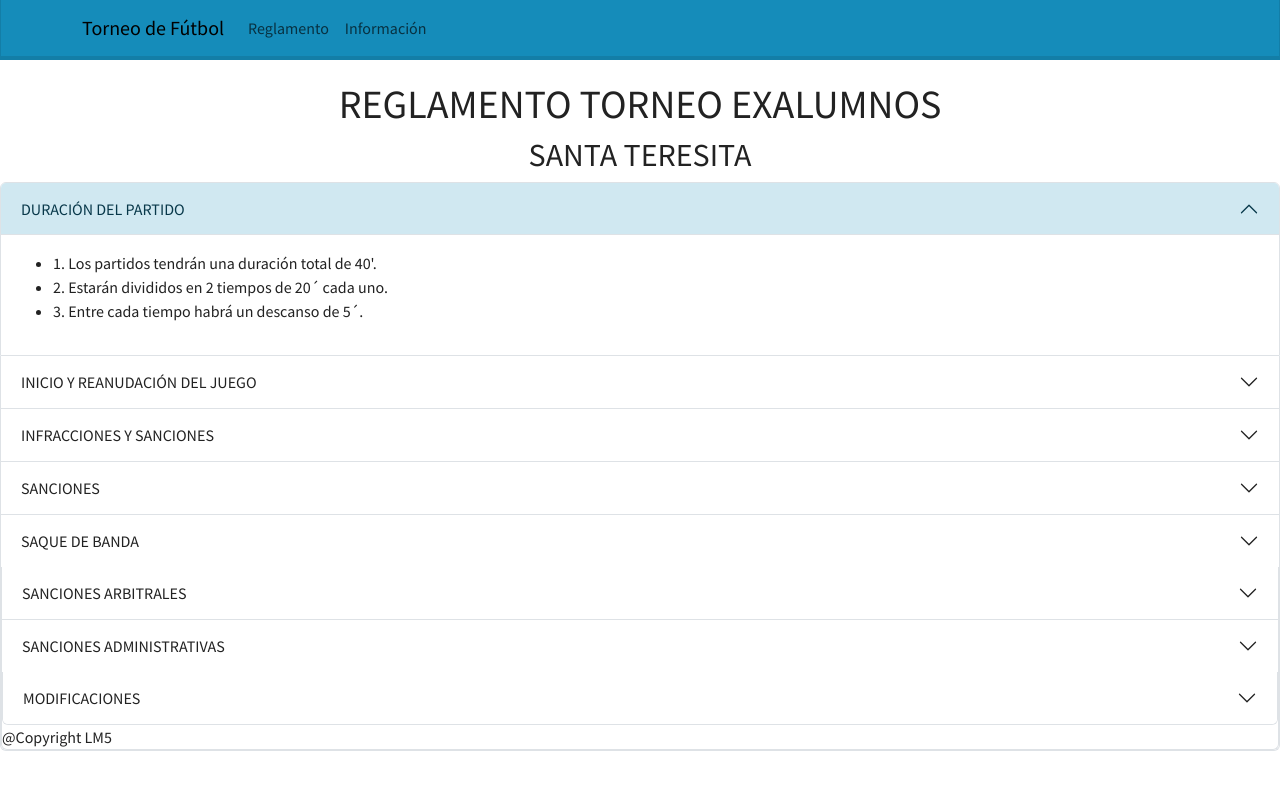
After one commit to LMontes94/ExaSantaTeresita, a Flask app: page /rules in a window 1280 px wide. The commit adds this page. Run offline with Flask 3, Linux system fonts and the light colour scheme; some libraries are stand-ins or nearby versions.

Commit message:
templates rules y info

```diff
--- a/src/app.py
+++ b/src/app.py
@@ -8,10 +8,13 @@ def home():
     return render_template('/sitio/home.html')
 
 
-@app.route('/about')
+@app.route('/rules')
 def about():
-    return render_template('about.html')
+    return render_template('/sitio/rules.html')
 
+@app.route('/info')
+def info():
+    return render_template('/sitio/info.html')
 
 if __name__ == '__main__':
     app.run(debug=True)
--- a/src/static/home.css
+++ b/src/static/home.css
@@ -9,3 +9,11 @@
 .list-group-item {
   color: aliceblue;
 }
+
+.titulo{
+    padding-top: 20px;
+}
+
+.cards{
+  margin-top: 50px;
+}
--- a/src/templates/sitio/footer.html
+++ b/src/templates/sitio/footer.html
@@ -1,4 +1,5 @@
     <!-- Agrega la referencia al archivo JS de Bootstrap 5 -->
     <script src="https://cdn.jsdelivr.net/npm/bootstrap@5.3.0/dist/js/bootstrap.bundle.min.js"></script>
+    <footer>@Copyright LM5</footer>
 </body>
 </html>
--- a/src/templates/sitio/head.html
+++ b/src/templates/sitio/head.html
@@ -14,7 +14,7 @@
     <header>
       <nav class="navbar navbar-expand-lg navbar-light bg-primary">
         <div class="container">
-          <a class="navbar-brand" href="#">Torneo de Fútbol</a>
+          <a class="navbar-brand" href="/">Torneo de Fútbol</a>
           <button
             class="navbar-toggler"
             type="button"
@@ -29,15 +29,13 @@
           <div class="collapse navbar-collapse" id="navbarNav">
             <ul class="navbar-nav">
               <li class="nav-item">
-                <a class="nav-link" href="/reglamento">Reglamento</a>
+                <a class="nav-link" href="/rules">Reglamento</a>
               </li>
               <li class="nav-item">
-                <a class="nav-link" href="/informacion">Información</a>
+                <a class="nav-link" href="/info">Información</a>
               </li>
             </ul>
           </div>
         </div>
       </nav>
     </header>
-  </body>
-</html>
--- a/src/templates/sitio/home.html
+++ b/src/templates/sitio/home.html
@@ -10,7 +10,7 @@
     <div class="carousel-inner">
       <div class="carousel-item active">
         <img src={{url_for('static',filename="img/fondo2023.jpg")}}
-        class="d-block w-100" alt="fondo2023" />
+        class="d-block w-100 img-fluid" alt="fondo2023" />
       </div>
       <div class="carousel-item">
         <img src={{url_for('static',filename="img/ST90anos.jpg")}}
@@ -42,7 +42,7 @@
   </div>
   <div class="row">
     <div class="col-sm-12 col-md-6">
-      <h4>Año del Torneo</h4>
+      <h4>Torneo</h4>
       <ul class="list-group shadow">
         <li
           class="list-group-item list-group-item-primary list-group-item-action"
--- /dev/null
+++ b/src/templates/sitio/rules.html
@@ -0,0 +1,295 @@
+{% include 'sitio/head.html'%}
+<h1 class="titulo text-center">REGLAMENTO TORNEO EXALUMNOS</h1>
+<h2 class="text-center">SANTA TERESITA</h2>
+
+<div class="accordion" id="accordionExample">
+    <div class="accordion-item">
+        <h2 class="accordion-header" id="time-heading">
+            <button class="accordion-button" type="button" data-bs-toggle="collapse" data-bs-target="#collapseTime"
+                aria-expanded="true" aria-controls="collapseTime">
+                DURACIÓN DEL PARTIDO
+            </button>
+        </h2>
+        <div id="collapseTime" class="accordion-collapse collapse show" aria-labelledby="time-heading"
+            data-bs-parent="#accordionExample">
+            <div class="accordion-body">
+                <ul>
+                    <li>1. Los partidos tendrán una duración total de 40'.</li>
+                    <li>2. Estarán divididos en 2 tiempos de 20´ cada uno.</li>
+                    <li>3. Entre cada tiempo habrá un descanso de 5´.</li>
+                </ul>
+            </div>
+        </div>
+    </div>
+    <div class="accordion-item">
+        <h2 class="accordion-header" id="inicio-game-heading">
+            <button class="accordion-button collapsed" type="button" data-bs-toggle="collapse"
+                data-bs-target="#collapseInicioGame" aria-expanded="false" aria-controls="collapseInicioGame">
+                INICIO Y REANUDACIÓN DEL JUEGO
+            </button>
+        </h2>
+        <div id="collapseInicioGame" class="accordion-collapse collapse" aria-labelledby="inicio-game-heading"
+            data-bs-parent="#accordionExample">
+            <div class="accordion-body">
+                <h6>SAQUE DE SALIDA</h6>
+                <div>
+                    <ul>
+                        <li>1. No se podrá marcar un gol del saque del medio.</li>
+                        <li>2. Todos los jugadores se deberán encontrar en su mitad de campo.</li>
+                        <li>3. Se deberá mantener una distancia de 3 mts para dejar jugar el balón.</li>
+                        <li>4. El árbitro dará la señal para jugar.</li>
+                        <li>5. Se deberá jugar hacia atrás.</li>
+                        <li>6. Lo puede realizar un solo jugador.</li>
+                    </ul>
+                </div>
+            </div>
+        </div>
+    </div>
+    <div class="accordion-item">
+        <h2 class="accordion-header" id="infractions">
+            <button class="accordion-button collapsed" type="button" data-bs-toggle="collapse"
+                data-bs-target="#collapseInfractions" aria-expanded="false" aria-controls="collapseInicioGame">
+                INFRACCIONES Y SANCIONES
+            </button>
+        </h2>
+        <div id="collapseInfractions" class="accordion-collapse collapse" aria-labelledby="infractions"
+            data-bs-parent="#accordionExample">
+            <div class="accordion-body">
+                <h6 id="infractions"></h6>
+                <ul>
+                    <li>1. Cada equipo tendrá por tiempo 4 faltas acumulables que se renovaran en la segunda mitad.
+                    </li>
+                    <li> 2. A partir de la 5ta falta en adelante se cobrará tiro penal castigo. (Conocido
+                        habitualmente como "6ta
+                        falta"), a 9 mts.</li>
+
+                    <div>
+                        <li>3. Faltas sancionadas con tiro libre DIRECTO (ACUMULABLES)</li>
+                        <ul>
+                            <li>Dar o intentar dar una patada a un adversario</li>
+                            <li>Poner una zancadilla a un adversario</li>
+                            <li>Saltar sobre un adversario</li>
+                            <li>Cargar sobre un adversario</li>
+                            <li>Golpear o intentar golpear a un adversario</li>
+                            <li>Empujar a un adversario</li>
+                            <li>Realizar una entrada contra un adversario</li>
+                            <li>Sujetar a un adversario</li>
+                            <li>Escupir a un adversario</li>
+                            <li>Tocar el balón deliberadamente con las manos (se exceptúa al guardameta
+                                dentro de su propia área penal)</li>
+                        </ul>
+                    </div>
+                    <li> 4. Faltas sancionadas con tiro libre INDIRECTO (NO ACUMULABLES)</li>
+                </ul>
+                <h5>PARA EL ARQUERO:</h5>
+                <div>
+                    <ul>
+                        <li>Controlar el balón con las manos o los pies en su propia mitad de la superficie de juego
+                            durante más
+                            de cuatro segundos</li>
+                        <li>Tras jugar el balón, lo vuelve a tocar en su propia mitad de la superficie de
+                            juego tras el pase voluntario de un compañero, sin que el balón haya sido
+                            jugado o tocado por un adversario o el balón haya pasado la mitad de cancha.</li>
+                        <li>Tocar el balón con las manos en su propia área penal después de que un
+                            jugador de su equipo se lo haya cedido con el pie.</li>
+                        <li>Toca el balón con las manos en su propia área penal después de haberlo
+                            recibido directamente de un saque de banda lanzado por un compañero.</li>
+                    </ul>
+
+                    <h6>EN GENERAL:</h6>
+                    <ul>
+                        <li>Jugar de forma peligrosa ante un adversario</li>
+                        <li>Obstaculizar el avance de un adversario</li>
+                        <li>Impedir que el guardameta pueda soltar el balón de sus manos</li>
+                    </ul>
+                </div>
+            </div>
+        </div>
+    </div>
+    <div class="accordion-item">
+        <h2 class="accordion-header" id="sanctions-game">
+            <button class="accordion-button collapsed" type="button" data-bs-toggle="collapse"
+                data-bs-target="#collapseSanctions" aria-expanded="false" aria-controls="collapseInicioGame">
+                SANCIONES
+            </button>
+        </h2>
+        <div id="collapseSanctions" class="accordion-collapse collapse" aria-labelledby="sanctions-game"
+            data-bs-parent="#accordionExample">
+            <div class="accordion-body">
+                <div>
+                    <h6>Un jugador será amonestado si comete una de las siguientes siete infracciones:</h6>
+                    <ul>
+                        <li>Ser culpable de conducta antideportiva</li>
+                        <li>Desaprobar con palabras o acciones</li>
+                        <li>Infringir persistentemente las Reglas de Juego del Futsal</li>
+                        <li>Retardar la reanudación del juego</li>
+                        <li>No respetar la distancia reglamentaria en un saque de esquina, un tiro libre
+                            o un saque de banda (jugadores defensores) 3mts.</li>
+                        <li>Entrar o volver a entrar en la superficie de juego sin el permiso de los árbitros, o
+                            contravenir el
+                            procedimiento de sustitución</li>
+                        <li>Abandonar deliberadamente la superficie de juego sin el permiso de los
+                            árbitros</li>
+                    </ul>
+
+                    <h6>Un jugador o un sustituto será expulsado si comete una de las siguientes siete infracciones:
+                    </h6>
+                    <ul>
+                        <li>Ser culpable de juego brusco grave</li>
+                        <li>Ser culpable de conducta violenta</li>
+                        <li>Escupir a un adversario o a cualquier otra persona</li>
+                        <li>Impedir con mano intencionada un gol o malograr una oportunidad manifiesta de gol (esto no
+                            es
+                            válido
+                            para el guardameta dentro de su propia área penal)</li>
+                        <li>Malograr la oportunidad manifiesta de gol de un adversario que se dirige hacia la meta del
+                            jugador
+                            mediante una infracción sancionable con un tiro libre o un tiro penal</li>
+                        <li>Emplear lenguaje ofensivo, grosero u obsceno y/o gestos de la misma naturaleza</li>
+                        <li>Recibir una segunda amonestación en el mismo partido (AZUL - Cambio inmediato.)</li>
+                    </ul>
+                </div>
+            </div>
+        </div>
+    </div>
+    <div class="accordion-item">
+        <h2 class="accordion-header" id="serving">
+            <button class="accordion-button collapsed" type="button" data-bs-toggle="collapse"
+                data-bs-target="#collapseServing" aria-expanded="false" aria-controls="collapseInicioGame">
+                SAQUE DE BANDA
+            </button>
+        </h2>
+        <div id="collapseServing" class="accordion-collapse collapse" aria-labelledby="serving"
+            data-bs-parent="#accordionExample">
+            <div class="accordion-body">
+                <div>
+                    <ul>
+                        <li>1. En el saque de banda, el balón deberá estar apoyado inmóvil sobre la línea de saque</li>
+                        <li>2. No se podrá tomar carrera</li>
+                        <li>3. Si se realiza el saque y el balón esta en movimiento o no se encuentra sobre la línea se
+                            cobrara MAL
+                            SACADO y repondrá el equipo rival desde el mismo lugar.</li>
+                    </ul>
+                </div>
+
+                <h6>EL ARQUERO</h6>
+                <div>
+                    <ul>
+                        <li>El saque de arco (cuando la pelota se va fuera de la línea de meta) tiene que ser
+                            obligatorio
+                            con la
+                            mano y podrá pasar la línea de mitad de cancha.</li>
+                        <li>Los jugadores de campo PUEDEN recibir el balón dentro de su misma área, de su arquero.</li>
+                        <div>
+                            <li>En el saque de arco cuando la pelota está en juego el arquero podrá:</li>
+                            <ul>
+                                <li>Salir jugando con un auto pase, dentro o fuera de su área.</li>
+                                <li>Realizar el saque con la mano</li>
+                            </ul>
+                        </div>
+                        <li>Cabe destacar que si el arquero realiza un auto pase y sale jugando, este tiene 4" para
+                            pasarle
+                            el
+                            balón a un compañero o pasar mitad de cancha con pelota dominada.</li>
+                        <li>El arquero en su campo podrá tocar el balón "una sola vez" al menos que este, pase mitad de
+                            cancha o
+                            toque un rival.</li>
+                    </ul>
+                    <h6 id="other-points">OTROS PUNTOS:</h6>
+                    <ul>
+                        <li>Cambios Ilimitados</li>
+                        <li>Camisetas iguales enumeradas obligatorio</li>
+                        <li>Pantalón corto y medias (jugadores de campo), pantalon largo sólo permitido para el arquero,
+                            el
+                            no
+                            cumplimiento será penado con tarjeta Amarilla "administrativa", acumulable pero no
+                            computable
+                            para el
+                            encuentro a disputar, idem x camisetas distintas o sin enumeración diferentes.</li>
+                    </ul>
+                </div>
+            </div>
+        </div>
+        <div class="accordion-item">
+            <h2 class="accordion-header" id="sanctions">
+                <button class="accordion-button collapsed" type="button" data-bs-toggle="collapse" data-bs-target="#collapseSanctionsA"
+                    aria-expanded="false" aria-controls="collapseTime">
+                    SANCIONES ARBITRALES
+                </button>
+            </h2>
+            <div id="collapseSanctionsA" class="accordion-collapse collapse" aria-labelledby="sanctions"
+                data-bs-parent="#accordionExample">
+                <div class="accordion-body">
+                    <div>
+                        <ul>
+                            <li>Tarjeta AMARILLA</li>
+                            <li>Tarjeta AZUL (cambio obligatorio inmediato - equivale a computo de Doble Amarilla).</li>
+                            <li>Tarjeta ROJA (expulsión con sanción de 1 o 2 fechas mínimo) juego brusco intencional y/o
+                                violento.
+                                (A Criterio del Juez con especificación "clara y precisa de la organización" de castigo al juego
+                                o golpe
+                                desleal, sin excepción o contemplación alguna).</li>
+                        </ul>
+                    </div>
+                </div>
+            </div>
+        </div>
+        <div class="accordion-item">
+            <h2 class="accordion-header" id="sanctions-admin">
+                <button class="accordion-button collapsed" type="button" data-bs-toggle="collapse" data-bs-target="#collapseSanctionsAdmin"
+                    aria-expanded="false" aria-controls="collapseSanctionsAdim">
+                    SANCIONES ADMINISTRATIVAS
+                </button>
+            </h2>
+            <div id="collapseSanctionsAdmin" class="accordion-collapse collapse" aria-labelledby="sanctions-admin"
+                data-bs-parent="#accordionExample">
+                <div class="accordion-body">
+                    <div>
+                        <ul>
+                            <li>Acumulación de 5 (CINCO) Amarillas se cumple 1 fecha de sanción, inmediata x fixture.</li>
+                            <li>NO PRESENTACION A JUGAR reiterada x segunda vez queda expulsado del torneo, un año de sanción
+                                para
+                                todos los integrantes del plantel. (A confirmar con delegados!)</li>
+                            <li>Incumplimiento administrativo en el pago x parti/economico (Amarilla al Delegado y quita de 1
+                                (uno)
+                                puntos.
+                                (A confirmar con delegados!).</li>
+                        </ul>
+                </div>
+            </div>
+        </div>
+        <div class="accordion-item">
+            <h2 class="accordion-header" id="modifications">
+                <button class="accordion-button collapsed" type="button" data-bs-toggle="collapse" data-bs-target="#collapseModifications"
+                    aria-expanded="false" aria-controls="collapseModifications">
+                    MODIFICACIONES
+                </button>
+            </h2>
+            <div id="collapseModifications" class="accordion-collapse collapse" aria-labelledby="modifications"
+                data-bs-parent="#accordionExample">
+                <div class="accordion-body">
+                    <div>
+                        <ul>
+                            <li>"los jugadores de campo podran recibir el balon dentro de la misma area, de parte de su arquero"
+                            </li>
+                            <li>se podrá ir al piso solo a bloquear un remate, a distancia mínima de 2 metros, sin generar "en
+                                ningún
+                                momento" disputar el balón, solo obstruirlo.</li>
+                            <li>Se suguire o recomienda uso de canilleras, la no utilización será a criterio o responsabilidad
+                                de c/u
+                                de los jugadores.</li>
+                            <li>Abstenerse de concurrir a jugar al colegio, de tener síntomas de covid o haberlo padecido, sin
+                                control
+                                médico que les brinde el apto y/o tranquilidad para hacerlo.</li>
+                            <li>Distancia de barrera seran 5 metros, distancia del lateral 3 metros (debe permitirse el jugar),
+                                será
+                                inflexible el cumplimiento de la distancia , el no respetarse deberán amonestar.</li>
+                            <li>El arquero puede lanzar con la mano superando la mitad de la cancha o arrojarla al suelo y
+                                patear al
+                                arco rival, NO se puede volear!!</li>
+                        </ul>
+                </div>
+            </div>
+        </div>
+    </div>
+{%include 'sitio/footer.html'%}
```
Also changed, not shown: src/templates/sitio/ejemplo.html (added, +39 -0 lines), src/templates/sitio/info.html (added, +41 -0 lines).
